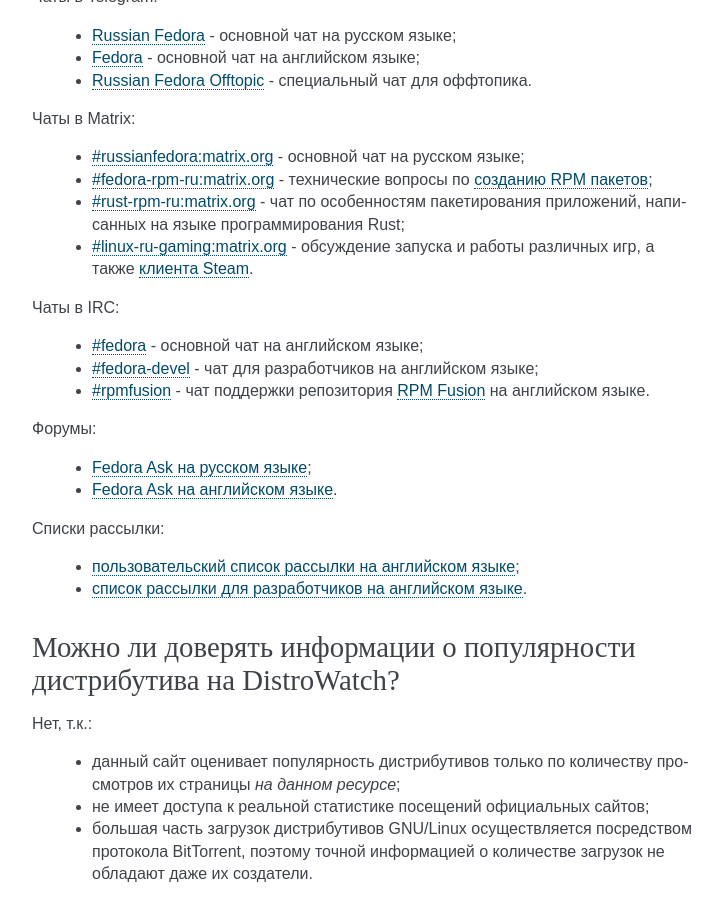
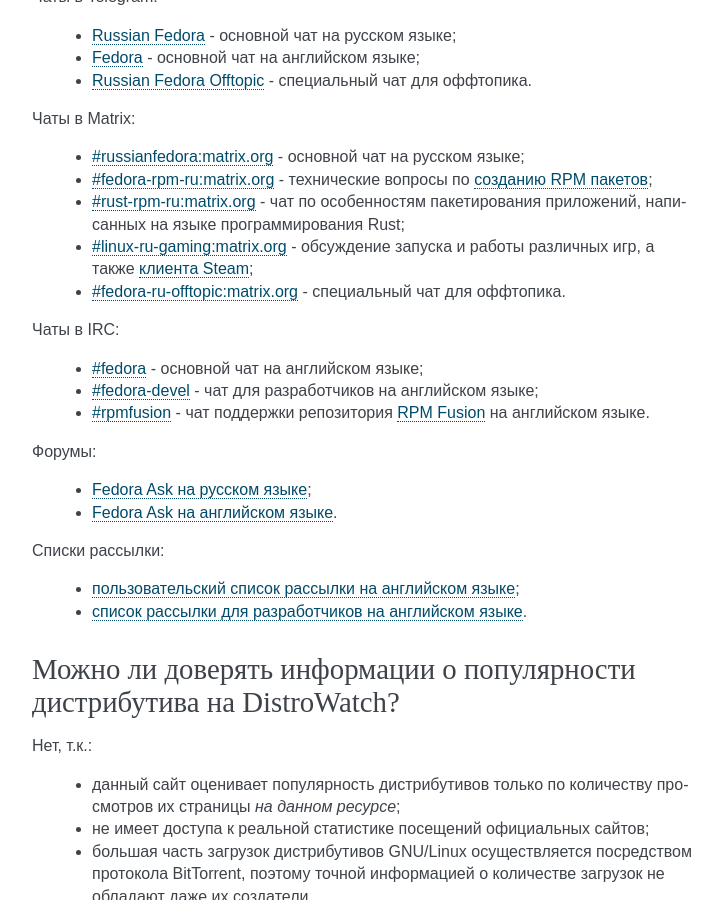
Before and after one commit to RussianFedora/FAQ, a Sphinx documentation site: the page built from source/generic-info.rst, in a window 1280 px wide and 900 px high, scrolled down 3954 px. Shown: the whole window, without its empty margins (388-1110 px from the left). Built offline with Sphinx 7.4.7, drawn with Linux system fonts in a browser that asks for light colours.

Commit message:
Added Matrix chat for offtopic to the list.

```diff
--- a/source/generic-info.rst
+++ b/source/generic-info.rst
@@ -230,7 +230,8 @@
   * `#russianfedora:matrix.org <https://matrix.to/#/#russianfedora:matrix.org>`__ - основной чат на русском языке;
   * `#fedora-rpm-ru:matrix.org <https://matrix.to/#/#fedora-rpm-ru:matrix.org>`__ - технические вопросы по :ref:`созданию RPM пакетов <create-package>`;
   * `#rust-rpm-ru:matrix.org <https://matrix.to/#/#rust-rpm-ru:matrix.org>`__ - чат по особенностям пакетирования приложений, написанных на языке программирования Rust;
-  * `#linux-ru-gaming:matrix.org <https://matrix.to/#/#linux-ru-gaming:matrix.org>`__ - обсуждение запуска и работы различных игр, а также :ref:`клиента Steam <steam>`.
+  * `#linux-ru-gaming:matrix.org <https://matrix.to/#/#linux-ru-gaming:matrix.org>`__ - обсуждение запуска и работы различных игр, а также :ref:`клиента Steam <steam>`;
+  * `#fedora-ru-offtopic:matrix.org <https://matrix.to/#/#fedora-ru-offtopic:matrix.org>`__ - специальный чат для оффтопика.
 
 Чаты в IRC:
 
```
